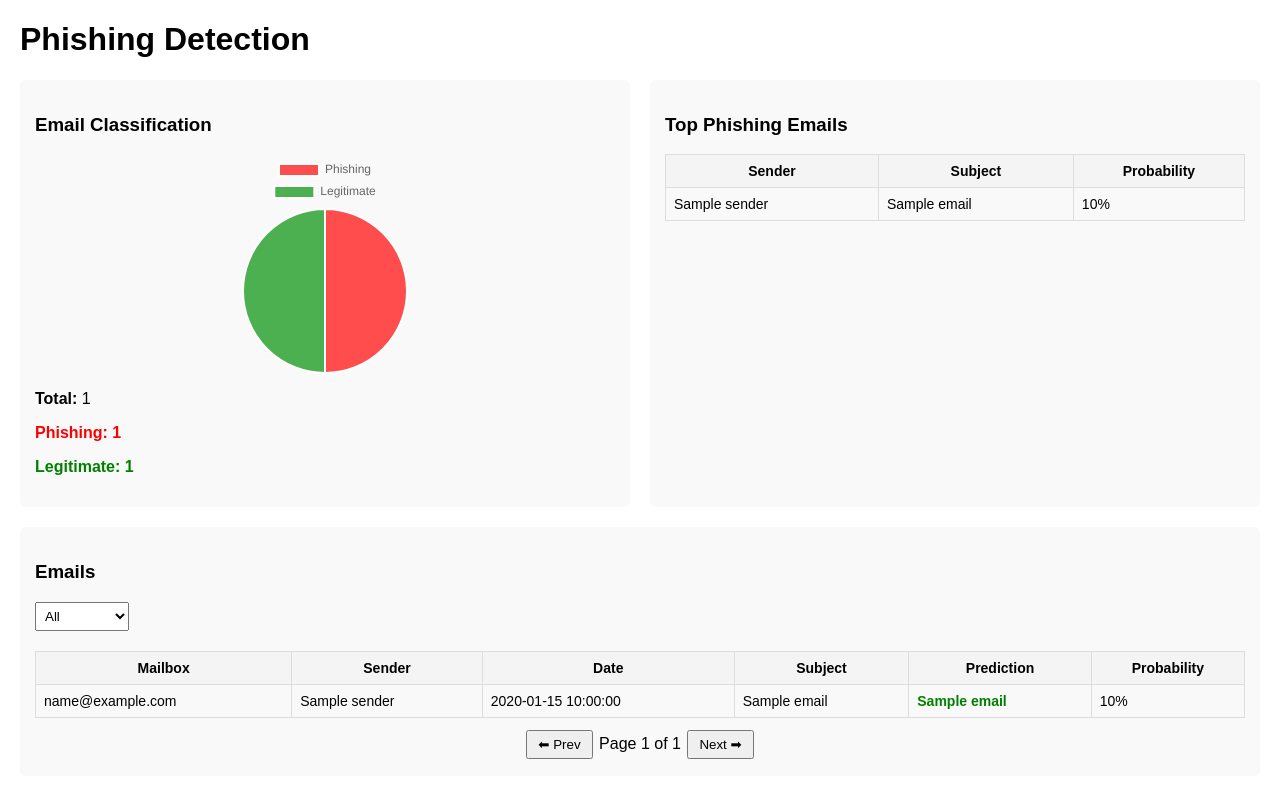
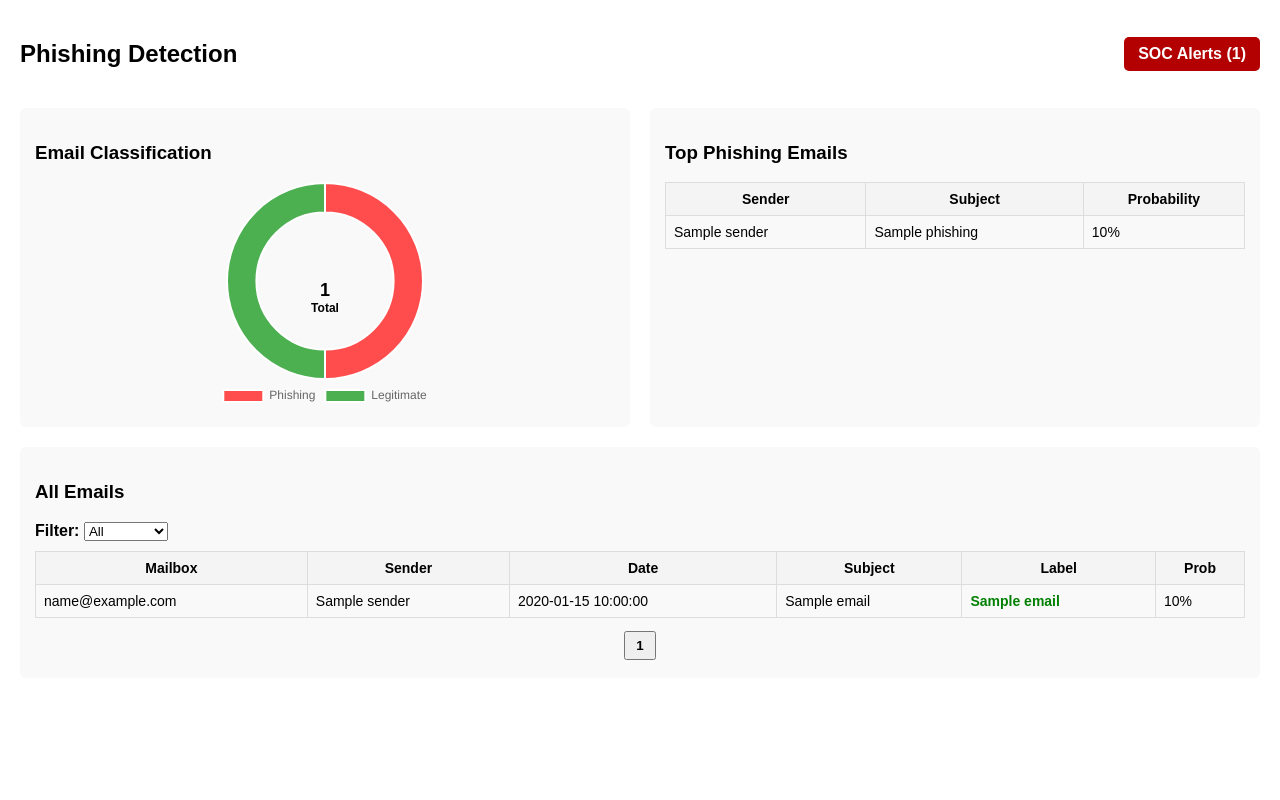
Before and after one commit to muksmhzrn/Phishing_detection, a Flask app: template src/templates/dashboard.html in a window 1280 px wide. Run offline with Flask 3, Linux system fonts and the light colour scheme; the template is opened without the code that fills it: most values are stand-ins (such as "Sample title", 1, 10 or a date in 2020).

Commit message:
add soc alert

```diff
--- a/src/app.py
+++ b/src/app.py
@@ -3,53 +3,69 @@
 
 app = Flask(__name__)
 
-CSV_PATH = "data/processed/imap_emails_with_predictions.csv"
+DATA_PATH = "data/processed/imap_emails_with_predictions.csv"
+
+def load_data():
+    df = pd.read_csv(DATA_PATH)
+
+    # Fix NaN safely
+    df.fillna("", inplace=True)
+
+    # Ensure probability is float
+    df["phishing_probability"] = df["phishing_probability"].astype(float)
+
+    # SOC alert logic
+    df["soc_alert"] = df["phishing_probability"] >= 0.7
+
+    # Sort latest first
+    df["date"] = pd.to_datetime(df["date"], errors="coerce")
+    df = df.sort_values("date", ascending=False)
+
+    return df
+
 
 @app.route("/")
 def dashboard():
-    df = pd.read_csv(CSV_PATH)
+    df = load_data()
 
-    # Fix missing columns safely
-    df["sender"] = df.get("sender", "")
-    df["date"] = df.get("date", "")
-    df["cleaned_body"] = df.get("cleaned_body", "")
-    df["prediction_label"] = df.get("prediction_label", "")
-    df["phishing_probability"] = df.get("phishing_probability", 0)
-
-    # Convert date for sorting
-    df["parsed_date"] = pd.to_datetime(df["date"], errors="coerce")
-
-    # Sort latest first
-    df = df.sort_values(by="parsed_date", ascending=False)
-
-    # Counts
     total_emails = len(df)
-    phishing_count = (df["prediction_label"] == "Phishing").sum()
-    legit_count = (df["prediction_label"] == "Legitimate").sum()
+    phishing_count = (df["final_label"].str.contains("Phishing")).sum()
+    legit_count = total_emails - phishing_count
 
     phishing_percent = round((phishing_count / total_emails) * 100, 2) if total_emails else 0
     legit_percent = round((legit_count / total_emails) * 100, 2) if total_emails else 0
 
-    # Top phishing emails
-    top_phishing = (
-        df[df["prediction_label"] == "Phishing"]
-        .sort_values(by="phishing_probability", ascending=False)
+    top_phishing = df[df["final_label"].str.contains("Phishing")] \
+        .sort_values("phishing_probability", ascending=False) \
         .head(5)
-        .to_dict(orient="records")
-    )
 
-    emails = df.to_dict(orient="records")
+    soc_alert_count = df[df["soc_alert"]].shape[0]
 
     return render_template(
         "dashboard.html",
-        emails=emails,
-        top_phishing=top_phishing,
+        emails=df.head(20).to_dict(orient="records"),
+        top_phishing=top_phishing.to_dict(orient="records"),
         total_emails=total_emails,
         phishing_count=phishing_count,
         legit_count=legit_count,
         phishing_percent=phishing_percent,
-        legit_percent=legit_percent
+        legit_percent=legit_percent,
+        soc_alert_count=soc_alert_count
     )
+
+
+@app.route("/soc")
+def soc_view():
+    df = load_data()
+
+    soc_alerts = df[df["soc_alert"]].head(20)
+
+    return render_template(
+        "soc.html",
+        alerts=soc_alerts.to_dict(orient="records"),
+        total_alerts=len(soc_alerts)
+    )
+
 
 if __name__ == "__main__":
     app.run(debug=True)
--- a/src/templates/dashboard.html
+++ b/src/templates/dashboard.html
@@ -2,12 +2,35 @@
 <html>
 <head>
     <title>Phishing Detection Dashboard</title>
+
     <script src="https://cdn.jsdelivr.net/npm/chart.js"></script>
 
     <style>
-        body { font-family: Arial; margin: 20px; }
+        body {
+            font-family: Arial, sans-serif;
+            margin: 20px;
+        }
 
-        .row { display: flex; gap: 20px; }
+        .top-bar {
+            display: flex;
+            justify-content: space-between;
+            align-items: center;
+        }
+
+        .soc-btn {
+            padding: 8px 14px;
+            background: #b30000;
+            color: white;
+            text-decoration: none;
+            border-radius: 5px;
+            font-weight: bold;
+        }
+
+        .row {
+            display: flex;
+            gap: 20px;
+            margin-top: 20px;
+        }
 
         .card {
             background: #f9f9f9;
@@ -16,11 +39,19 @@
             flex: 1;
         }
 
-        /* MEDIUM PIE SIZE */
         .chart-container {
-            width: 220px;
-            height: 220px;
+            width: 230px;
             margin: auto;
+            position: relative;
+        }
+
+        .chart-center {
+            position: absolute;
+            top: 50%;
+            left: 50%;
+            transform: translate(-50%, -50%);
+            text-align: center;
+            font-weight: bold;
         }
 
         table {
@@ -35,31 +66,65 @@
             font-size: 14px;
         }
 
-        th { background: #f4f4f4; }
+        th {
+            background-color: #f4f4f4;
+        }
 
-        tr { cursor: pointer; }
+        tr {
+            cursor: pointer;
+        }
 
-        .phishing { color: red; font-weight: bold; }
-        .legit { color: green; font-weight: bold; }
+        .phishing {
+            color: red;
+            font-weight: bold;
+        }
 
-        select { padding: 5px; margin-bottom: 10px; }
+        .legit {
+            color: green;
+            font-weight: bold;
+        }
+
+        .filter-box {
+            margin-bottom: 10px;
+        }
 
         .pagination {
+            text-align: center;
             margin-top: 10px;
-            text-align: center;
         }
 
         .pagination button {
             padding: 5px 10px;
-            margin: 2px;
+            margin: 3px;
             cursor: pointer;
+        }
+
+        #emailModal {
+            display: none;
+            position: fixed;
+            inset: 0;
+            background: rgba(0,0,0,0.6);
+            z-index: 1000;
+        }
+
+        #modalBox {
+            background: #fff;
+            width: 70%;
+            margin: 5% auto;
+            padding: 20px;
+            border-radius: 8px;
+            max-height: 80%;
+            overflow-y: auto;
         }
     </style>
 </head>
 
 <body>
 
-<h1>Phishing Detection </h1>
+<div class="top-bar">
+    <h2>Phishing Detection </h2>
+    <a href="/soc" class="soc-btn">SOC Alerts ({{ soc_alert_count }})</a>
+</div>
 
 <!-- PIE + TOP PHISHING -->
 <div class="row">
@@ -67,34 +132,30 @@
     <div class="card">
         <h3>Email Classification</h3>
         <div class="chart-container">
-            <canvas id="phishingPie"></canvas>
+            <canvas id="pie"></canvas>
+            <div class="chart-center">
+                <div style="font-size:18px;">{{ total_emails }}</div>
+                <div style="font-size:12px;">Total</div>
+            </div>
         </div>
-
-        <p><b>Total:</b> {{ total_emails }}</p>
-        <p class="phishing"><b>Phishing:</b> {{ phishing_count }}</p>
-        <p class="legit"><b>Legitimate:</b> {{ legit_count }}</p>
     </div>
 
     <div class="card">
         <h3>Top Phishing Emails</h3>
         <table>
-            <tr>
-                <th>Sender</th>
-                <th>Subject</th>
-                <th>Probability</th>
-            </tr>
-            {% for email in top_phishing %}
+            <tr><th>Sender</th><th>Subject</th><th>Probability</th></tr>
+            {% for e in top_phishing %}
             <tr onclick="openEmail(
-                `{{ email.subject | escape }}`,
-                `{{ email.sender | escape }}`,
-                `{{ email.date | escape }}`,
-                `{{ email.prediction_label }}`,
-                `{{ (email.phishing_probability * 100) | round(2) }}%`,
-                `{{ email.cleaned_body | escape }}`
+                `{{ e.subject | escape }}`,
+                `{{ e.sender | escape }}`,
+                `{{ e.date | escape }}`,
+                `{{ e.final_label }}`,
+                `{{ (e.phishing_probability * 100) | round(2) }}%`,
+                `{{ e.cleaned_body | escape }}`
             )">
-                <td>{{ email.sender }}</td>
-                <td>{{ email.subject }}</td>
-                <td>{{ (email.phishing_probability * 100) | round(2) }}%</td>
+                <td>{{ e.sender }}</td>
+                <td>{{ e.subject }}</td>
+                <td>{{ (e.phishing_probability * 100) | round(2) }}%</td>
             </tr>
             {% endfor %}
         </table>
@@ -104,140 +165,113 @@
 
 <!-- ALL EMAILS -->
 <div class="card" style="margin-top:20px;">
-    <h3>Emails</h3>
+    <h3>All Emails</h3>
 
-    <select id="filterSelect" onchange="applyFilter()">
-        <option value="all">All</option>
-        <option value="Phishing">Phishing</option>
-        <option value="Legitimate">Legitimate</option>
-    </select>
+    <!-- FILTER -->
+    <div class="filter-box">
+        <label><b>Filter:</b></label>
+        <select id="labelFilter" onchange="applyFilter()">
+            <option value="All">All</option>
+            <option value="Phishing">Phishing</option>
+            <option value="Legitimate">Legitimate</option>
+        </select>
+    </div>
 
-    <table>
+    <table id="emailTable">
         <tr>
             <th>Mailbox</th>
             <th>Sender</th>
             <th>Date</th>
             <th>Subject</th>
-            <th>Prediction</th>
-            <th>Probability</th>
+            <th>Label</th>
+            <th>Prob</th>
         </tr>
 
-        {% for email in emails %}
-        <tr class="email-row"
-            data-prediction="{{ email.prediction_label }}"
-            onclick="openEmail(
-                `{{ email.subject | escape }}`,
-                `{{ email.sender | escape }}`,
-                `{{ email.date | escape }}`,
-                `{{ email.prediction_label }}`,
-                `{{ (email.phishing_probability * 100) | round(2) }}%`,
-                `{{ email.cleaned_body | escape }}`
-            )">
-            <td>{{ email.mailbox }}</td>
-            <td>{{ email.sender }}</td>
-            <td>{{ email.date }}</td>
-            <td>{{ email.subject }}</td>
-            <td class="{{ 'phishing' if email.prediction_label == 'Phishing' else 'legit' }}">
-                {{ email.prediction_label }}
+        {% for e in emails %}
+        <tr class="email-row" data-label="{{ e.final_label }}">
+            <td>{{ e.mailbox }}</td>
+            <td>{{ e.sender }}</td>
+            <td>{{ e.date }}</td>
+            <td>{{ e.subject }}</td>
+            <td class="{{ 'phishing' if 'Phishing' in e.final_label else 'legit' }}">
+                {{ e.final_label }}
             </td>
-            <td>{{ (email.phishing_probability * 100) | round(2) }}%</td>
+            <td>{{ (e.phishing_probability * 100) | round(2) }}%</td>
         </tr>
         {% endfor %}
     </table>
 
-    <!-- PAGINATION -->
-    <div class="pagination">
-        <button onclick="prevPage()">⬅ Prev</button>
-        <span id="pageInfo"></span>
-        <button onclick="nextPage()">Next ➡</button>
-    </div>
+    <div class="pagination" id="pagination"></div>
 </div>
 
 <!-- MODAL -->
-<div id="emailModal" style="display:none; position:fixed; inset:0; background:rgba(0,0,0,.6)">
-    <div style="background:#fff; width:70%; margin:5% auto; padding:20px; max-height:80%; overflow:auto">
-        <h3 id="modalSubject"></h3>
-        <p><b>From:</b> <span id="modalSender"></span></p>
-        <p><b>Date:</b> <span id="modalDate"></span></p>
-        <p><b>Prediction:</b> <span id="modalPrediction"></span></p>
-        <p><b>Probability:</b> <span id="modalProbability"></span></p>
+<div id="emailModal">
+    <div id="modalBox">
+        <h3 id="mSubject"></h3>
+        <p><b>From:</b> <span id="mSender"></span></p>
+        <p><b>Date:</b> <span id="mDate"></span></p>
+        <p><b>Label:</b> <span id="mLabel"></span></p>
+        <p><b>Probability:</b> <span id="mProb"></span></p>
         <hr>
-        <pre id="modalBody" style="white-space:pre-wrap;"></pre>
+        <pre id="mBody" style="white-space:pre-wrap;"></pre>
         <button onclick="closeModal()">Close</button>
     </div>
 </div>
 
 <script>
-/* PIE CHART */
-new Chart(document.getElementById("phishingPie"), {
-    type: "pie",
+/* PIE */
+new Chart(document.getElementById("pie"), {
+    type: "doughnut",
     data: {
         labels: ["Phishing", "Legitimate"],
         datasets: [{
-            data: [{{ phishing_percent }}, {{ legit_percent }}],
+            data: [{{ phishing_count }}, {{ legit_count }}],
             backgroundColor: ["#ff4d4d", "#4CAF50"]
         }]
     },
-    options: { responsive: true, maintainAspectRatio: false }
+    options: {
+        cutout: "70%",
+        plugins: { legend: { position: "bottom" } }
+    }
 });
 
-/* PAGINATION + FILTER */
+/* FILTER + PAGINATION */
 const rows = Array.from(document.querySelectorAll(".email-row"));
-const rowsPerPage = 15;
-let currentPage = 1;
+const perPage = 15;
+let page = 1;
 let filteredRows = rows;
 
-function renderTable() {
-    rows.forEach(r => r.style.display = "none");
-
-    const start = (currentPage - 1) * rowsPerPage;
-    const end = start + rowsPerPage;
-
-    filteredRows.slice(start, end).forEach(r => r.style.display = "");
-    document.getElementById("pageInfo").innerText =
-        `Page ${currentPage} of ${Math.ceil(filteredRows.length / rowsPerPage)}`;
+function applyFilter() {
+    const val = document.getElementById("labelFilter").value;
+    filteredRows = rows.filter(r =>
+        val === "All" || r.dataset.label.includes(val)
+    );
+    page = 1;
+    render();
 }
 
-function applyFilter() {
-    const filter = document.getElementById("filterSelect").value;
-    filteredRows = rows.filter(r =>
-        filter === "all" || r.dataset.prediction === filter
-    );
-    currentPage = 1;
-    renderTable();
+function render() {
+    rows.forEach(r => r.style.display = "none");
+    filteredRows
+        .slice((page-1)*perPage, page*perPage)
+        .forEach(r => r.style.display = "");
+    renderPagination();
 }
 
-function nextPage() {
-    if (currentPage * rowsPerPage < filteredRows.length) {
-        currentPage++;
-        renderTable();
+function renderPagination() {
+    const p = document.getElementById("pagination");
+    p.innerHTML = "";
+    const total = Math.ceil(filteredRows.length / perPage);
+    for (let i = 1; i <= total; i++) {
+        const b = document.createElement("button");
+        b.innerText = i;
+        if (i === page) b.style.fontWeight = "bold";
+        b.onclick = () => { page = i; render(); };
+        p.appendChild(b);
     }
 }
 
-function prevPage() {
-    if (currentPage > 1) {
-        currentPage--;
-        renderTable();
-    }
-}
-
-/* MODAL */
-function openEmail(subject, sender, date, prediction, probability, body) {
-    modalSubject.innerText = subject;
-    modalSender.innerText = sender;
-    modalDate.innerText = date;
-    modalPrediction.innerText = prediction;
-    modalProbability.innerText = probability;
-    modalBody.innerText = body;
-    emailModal.style.display = "block";
-}
-
-function closeModal() {
-    emailModal.style.display = "none";
-}
-
-/* INIT */
-applyFilter();
+render();
 </script>
 
 </body>
```
Also changed, not shown: data/processed/seen_message_ids.txt (+21 -20 lines), src/predict.py (+21 -0 lines), src/templates/soc.html (added, +37 -0 lines), data/processed/imap_emails_with_predictions.csv.
